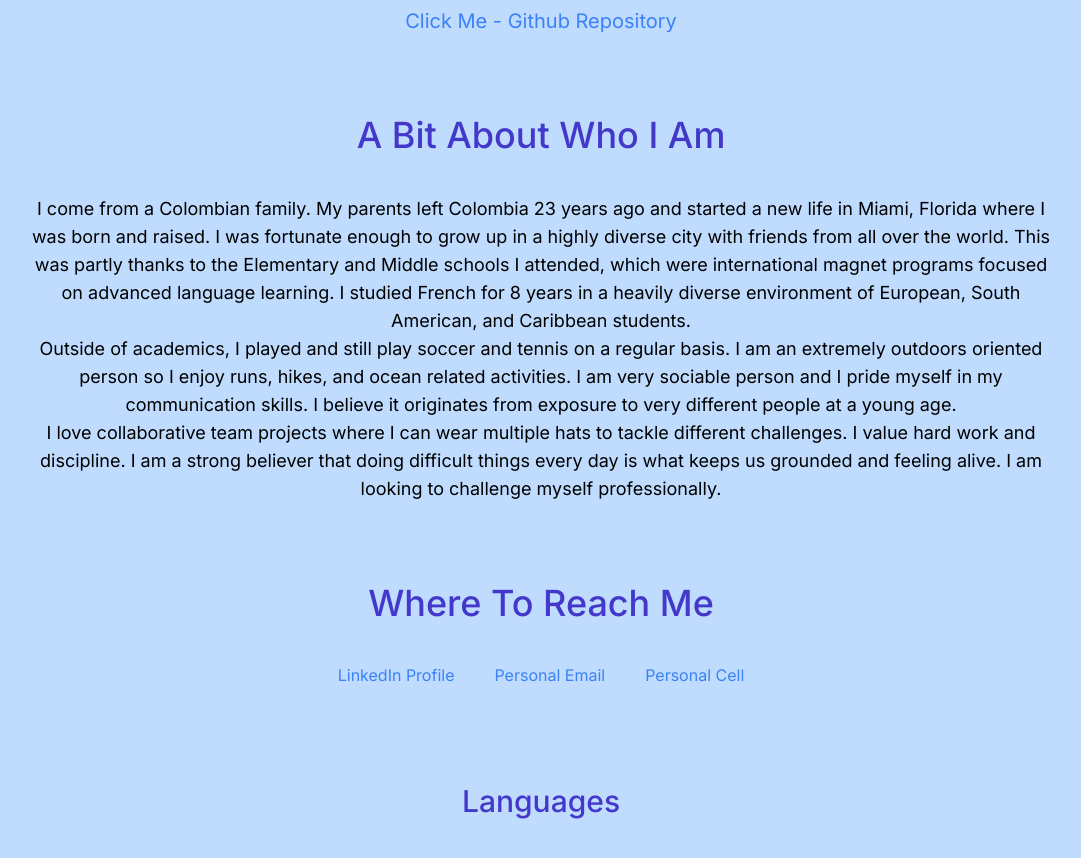
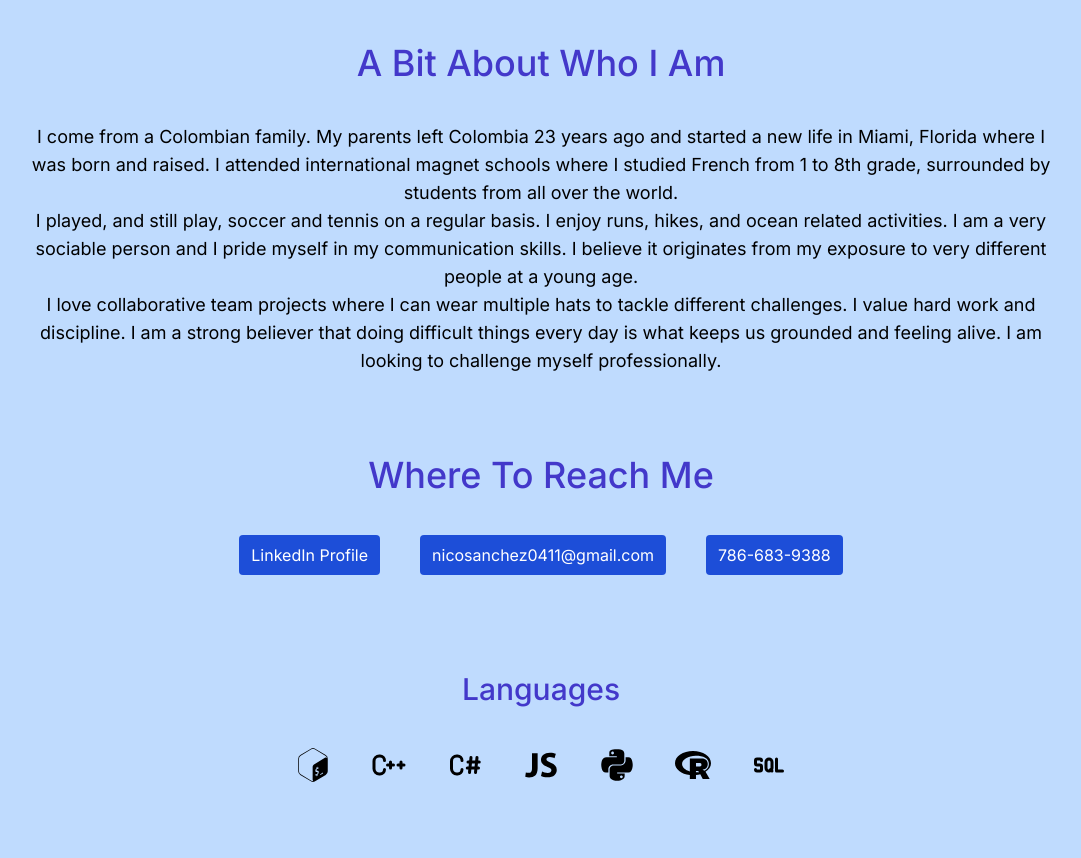
Before and after one commit to nicosanc/Portfolio-Site, a Next.js app: page / in a window 1280 px wide. Shown: the part 1320-2178 px from the top of the page, without its empty margins (99-1180 px from the left). Built offline with nearby package versions, Linux system fonts and the light colour scheme.

Commit message:
cleaned up the paragraphs and repo button

```diff
--- a/app/page.js
+++ b/app/page.js
@@ -38,7 +38,7 @@ export default function Home() {
                         but I am also open to software engineering opportunities.
                     </p>
                     <p className='text-center mx-32 text-lg mt-5'>
-                    My focus for this next stage in my life &#40;my first years as a professional&#41; is to absorb as much information as I can. I am currently reading through the textbook Deep Learning by
+                    My professional focus is to absorb as much information as I can. I am currently reading through the textbook Deep Learning by
                         Ian Goodfellow to resharpen my understanding of linear algebra and probability, and their applications in Neural Networks. The other book
                         I am reading is Machine Learning Engineering by Andriy Burkov, which gives a breakdown of the project cycle from data preparation up until
                         model deployment and maintenance.
@@ -59,28 +59,29 @@ export default function Home() {
                     the project directory. I plan on expanding my github with more personal mini projects
                     </p>
 
-                <a href="https://github.com/nicosanc/Portfolio-Site.git" className=' flex justify-center text-xl text-blue-500 mt-10' > Click Me - Github Repository </a>
+                <a href="https://github.com/nicosanc/Portfolio-Site.git" className='justify-center'> Click Me - Github Repository </a>
 
                 <h1 className='mt-20 mb-10 mx-auto text-4xl text-indigo-700 text-center font-medium'>A Bit About Who I Am </h1>
                     <p className='text-center mt-10 mx-32 text-lg'>
                         I come from a Colombian family. My parents left Colombia 23 years ago and
-                        started a new life in Miami, Florida where I was born and raised. I was fortunate enough to grow up in a highly diverse city with friends from all over the world. This was partly thanks to the Elementary and
-                        Middle schools I attended, which were international magnet programs focused on advanced language learning. I studied French for 8 years in a heavily diverse environment of European, South American, and Caribbean students. <br></br>
-                        Outside of academics, I played and still play soccer and tennis on a regular basis. I am an extremely outdoors oriented person so I enjoy runs, hikes, and ocean related activities. I am very sociable person and I pride myself in my communication skills. I believe it
-                        originates from exposure to very different people at a young age. <br></br> I love collaborative team projects where I can wear multiple hats to tackle different challenges. I value hard work and discipline. I am a strong believer that doing difficult things every day is what keeps us
+                        started a new life in Miami, Florida where I was born and raised. I attended international magnet schools where I studied French from 1 to 8th grade, surrounded by students from all over the world. <br></br>
+                        I played, and still play, soccer and tennis on a regular basis. I enjoy runs, hikes, and ocean related activities. I am a very sociable person and I pride myself in my communication skills. I believe it
+                        originates from my exposure to very different people at a young age. <br></br> I love collaborative team projects where I can wear multiple hats to tackle different challenges. I value hard work and discipline. I am a strong believer that doing difficult things every day is what keeps us
                         grounded and feeling alive. I am looking to challenge myself professionally.
                     </p>
                 <h1 className='mt-20 mb-10 mx-auto text-4xl text-indigo-700 text-center font-medium'> Where To Reach Me</h1>
-                <ul  className='flex justify-center mx-auto text-blue-500'>
-                    <li className=' text-center'>
+                <ul  className='flex justify-center mx-auto text-blue-500 '>
+
+                    <li className=' text-center bg-blue-700 text-white rounded  py-2 px-3'>
                         <a href='https://www.linkedin.com/in/nicolas-sanchez-noguera-0792621a5/'>LinkedIn Profile</a>
                     </li>
-                    <li className=' text-center ml-10'>
-                        <a href='mailto:nicosanchez0411@gmail.com'>Personal Email</a>
+                    <li className=' text-center ml-10 bg-blue-700 text-white rounded  py-2 px-3'>
+                        <a href='mailto:nicosanchez0411@gmail.com'>nicosanchez0411@gmail.com</a>
                     </li>
-                    <li className=' text-center ml-10'>
-                        <a href='tel:786-683-9388'>Personal Cell</a>
+                    <li className=' text-center ml-10 bg-blue-700 text-white rounded py-2 px-3'>
+                        <a href='tel:786-683-9388'>786-683-9388</a>
                     </li>
+
                 </ul>
                 </div>
                 <div>
```
